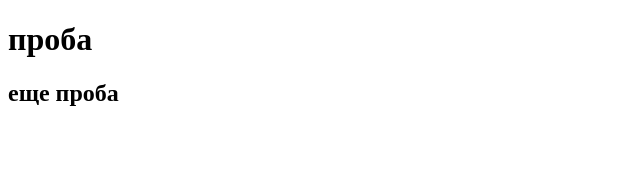
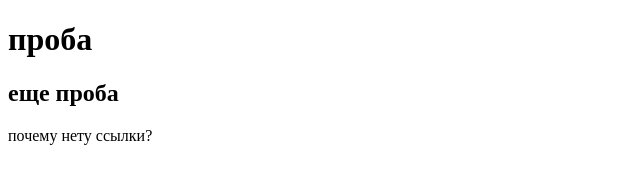
Before and after one commit to Alexgrig31/--------, a plain HTML site: page index.html in a window 1280 px wide. Shown: the whole page, without its empty margins (0-640 px from the left). Drawn offline with Linux system fonts and the light colour scheme.

```diff
--- a/index.html
+++ b/index.html
@@ -9,5 +9,6 @@
 <body>
     <h1>проба</h1>
     <h2>еще проба</h2>
+    <p>почему нету ссылки?</p>
 </body>
 </html>
```
